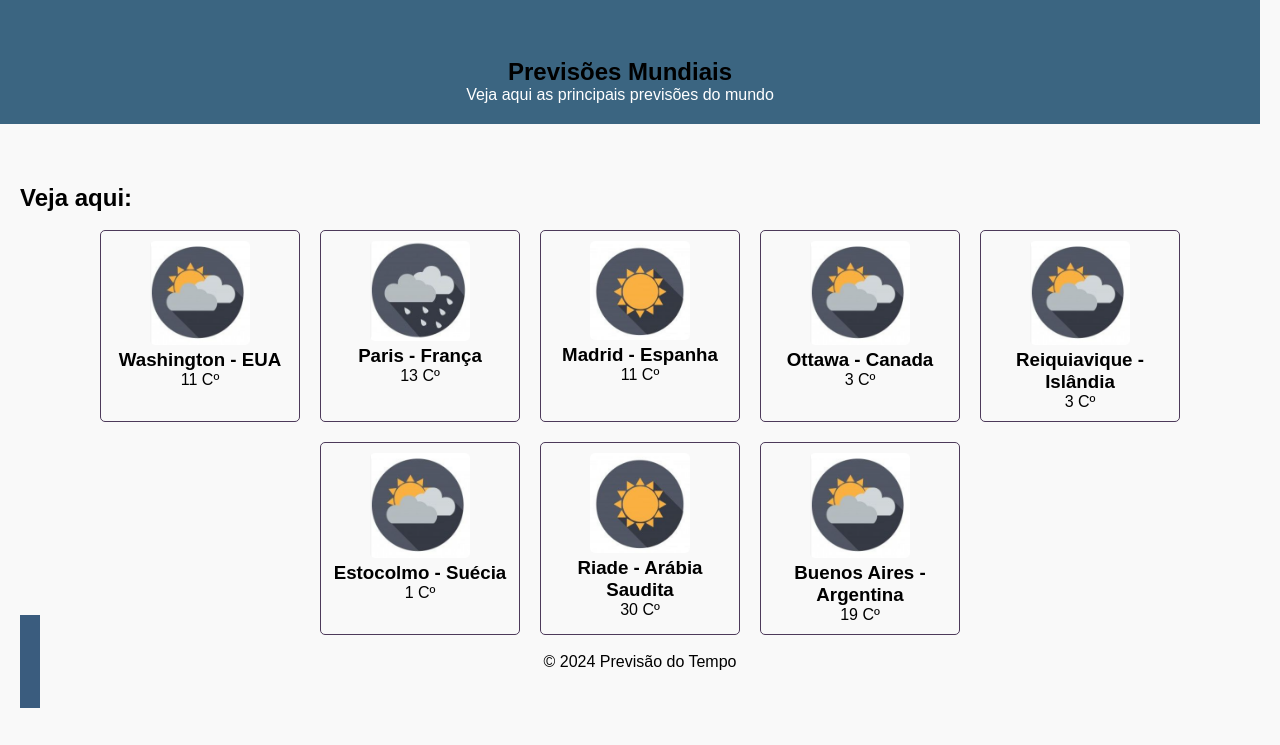
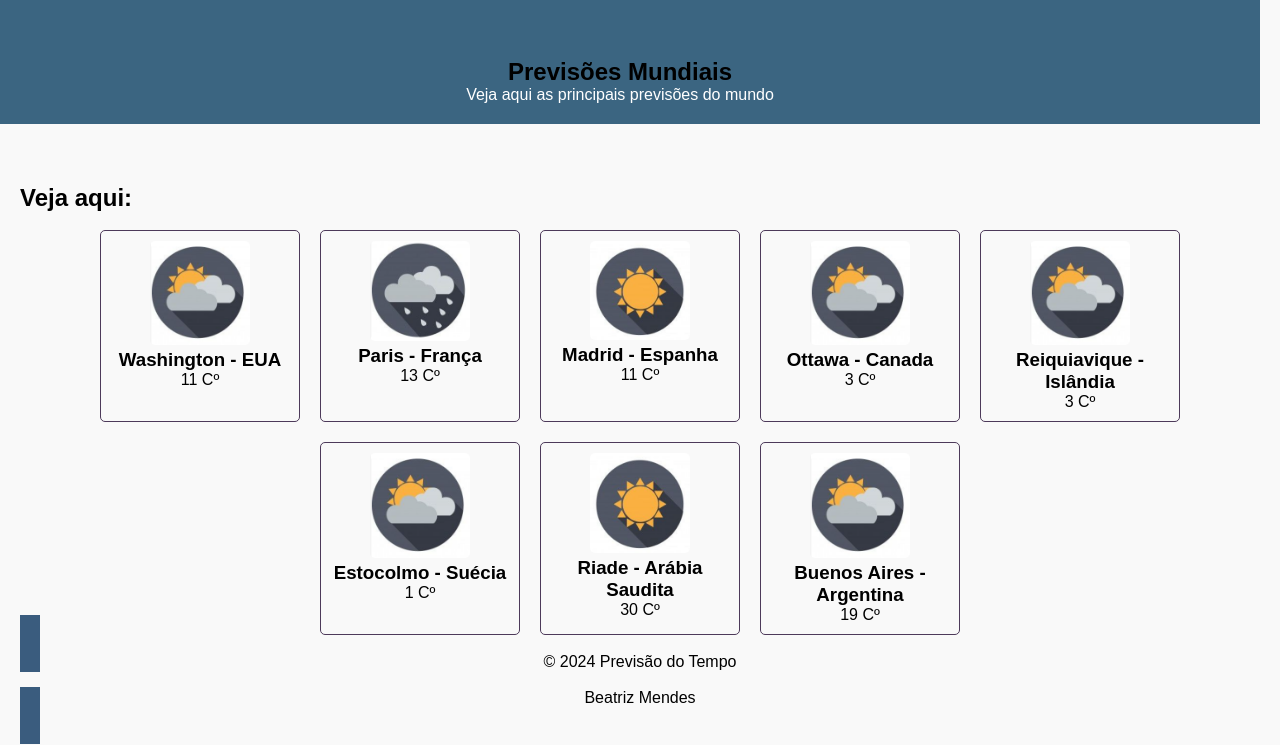
Before and after one commit to beatriz197/Previsao, a plain HTML site: page previsao.html in a window 1280 px wide. Shown: the part 402-1147 px from the top of the page. Before the commit the page ends 1111 px from the top, so only its background shows below. Drawn offline with Linux system fonts and the light colour scheme.

Commit message:
Update previsao.html

```diff
--- a/previsao.html
+++ b/previsao.html
@@ -64,6 +64,8 @@
     </section>
     <foother class="footer">
         <p> &copy; 2024 Previsão do Tempo</p>
+        <br>
+        <p>Beatriz Mendes</p>
     </foother>
     <script src="script.js"></script>
 
```
